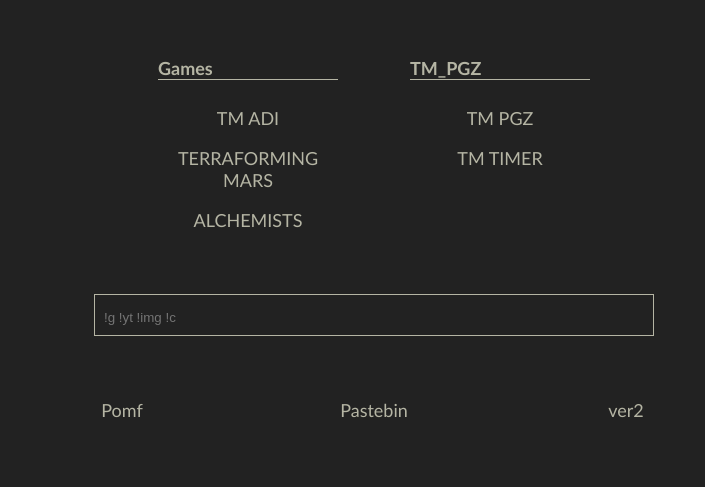
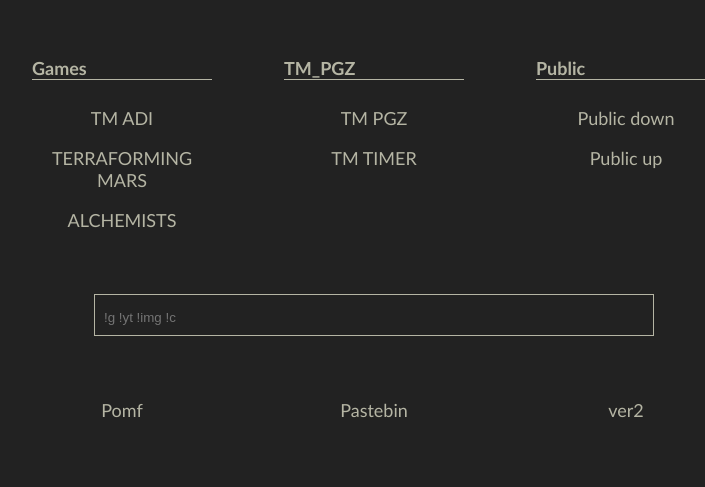
Before and after one commit to musicmatt/musicmatt.github.io, a plain HTML site: page index.html in a window 1280 px wide. Shown: the part 157-644 px from the top of the page, without its empty margins (266-971 px from the left). Drawn offline with Linux system fonts and the light colour scheme.

Commit message:
Added links for public up/download for mega.nz

```diff
--- a/index.html
+++ b/index.html
@@ -32,6 +32,14 @@
 					-->
 					</ul>
 				</div>
+
+				<div class="favorites-list">
+					<ul>
+						<li><p>Public</p></li>
+						<li><a href="https://mega.nz/folder/FPRlSSzK#_YwUjuqOaxeL-Za35teSSg">Public down</a></li>
+						<li><a href="https://mega.nz/megadrop/GPH1b8iUapE">Public up</a></li>
+					</ul>
+				</div>
 			</div>
 			<div class="search">
 				<input id="searchbox" placeholder="!g !yt !img !c" type="text" autofocus="true"  autocomplete="false"></input>
```
